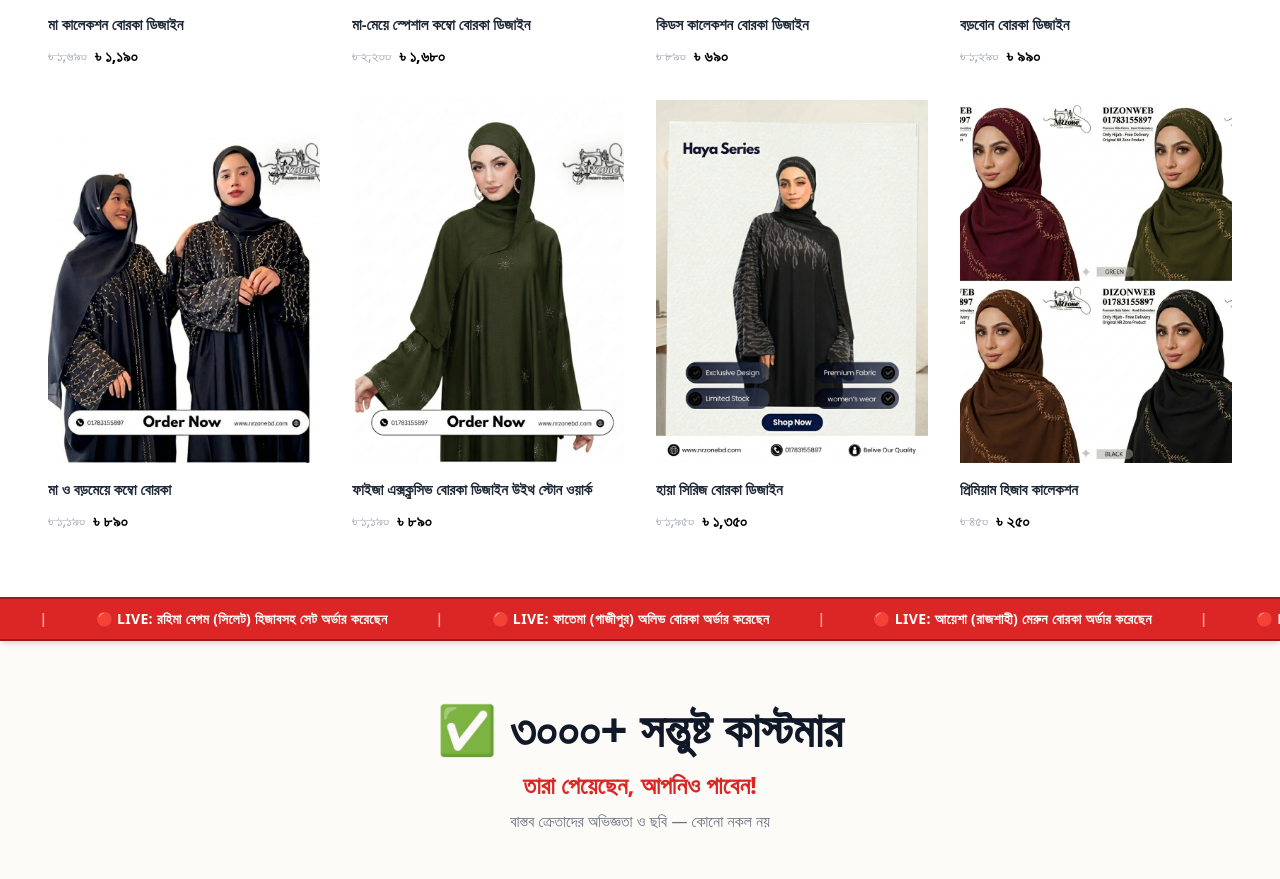
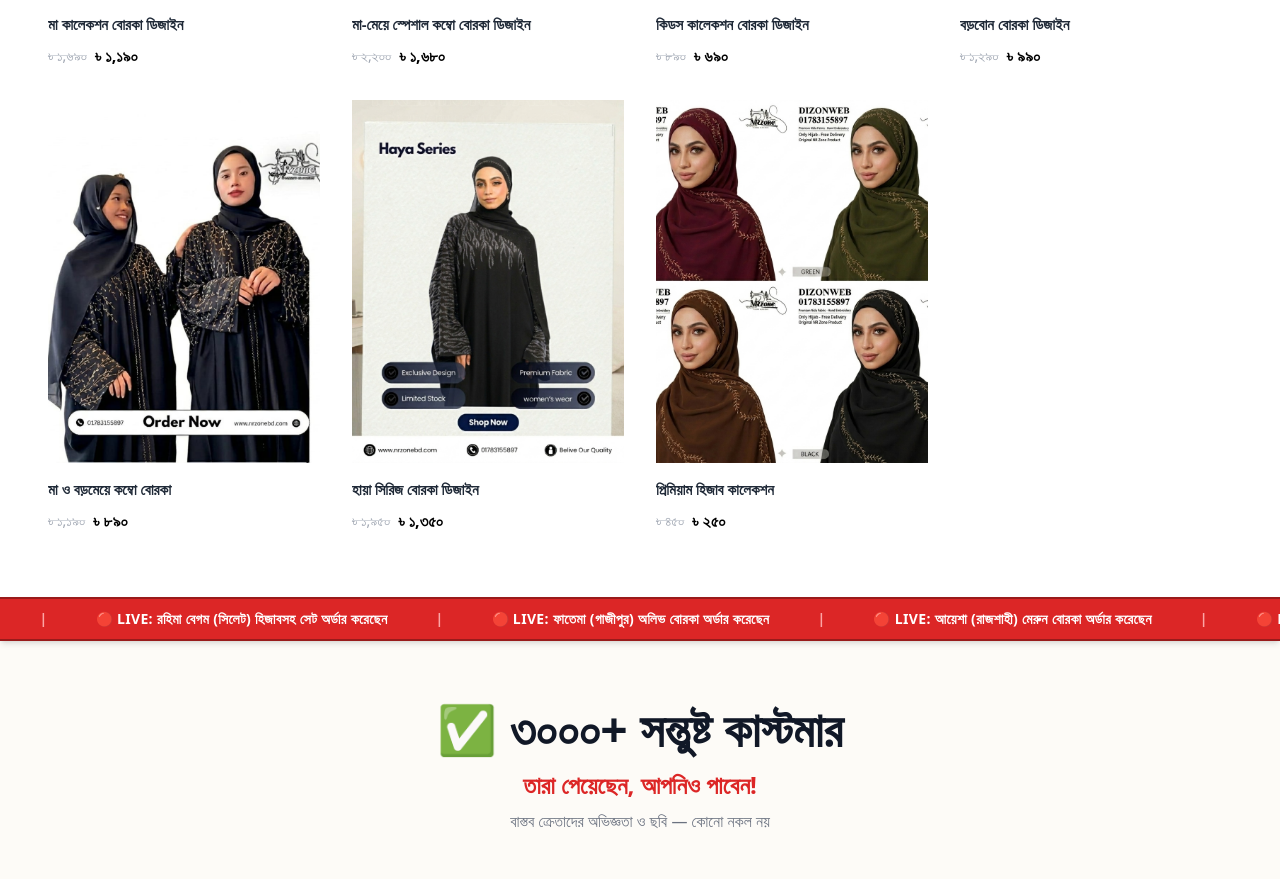
Before and after one commit to nrzoone/nrzoone, a React (Vite) app: page / in a window 1280 px wide. Shown: the part 2163-3042 px from the top of the page. Built offline with nearby package versions, Linux system fonts and the light colour scheme.

Commit message:
Remove Faiza Exclusive product from home page

```diff
--- a/src/Home.jsx
+++ b/src/Home.jsx
@@ -47,14 +47,6 @@ const Home = () => {
             oldPrice: '১,১৯০',
             price: '৮৯০',
             path: '/maboromeye',
-        },
-        {
-            id: 'faiza',
-            title: 'ফাইজা এক্সক্লুসিভ বোরকা ডিজাইন উইথ স্টোন ওয়ার্ক',
-            image: '/faiza_black.jpg',
-            oldPrice: '১,১৯০',
-            price: '৮৯০',
-            path: '/faiza',
         },
         {
             id: 'haya',
```
